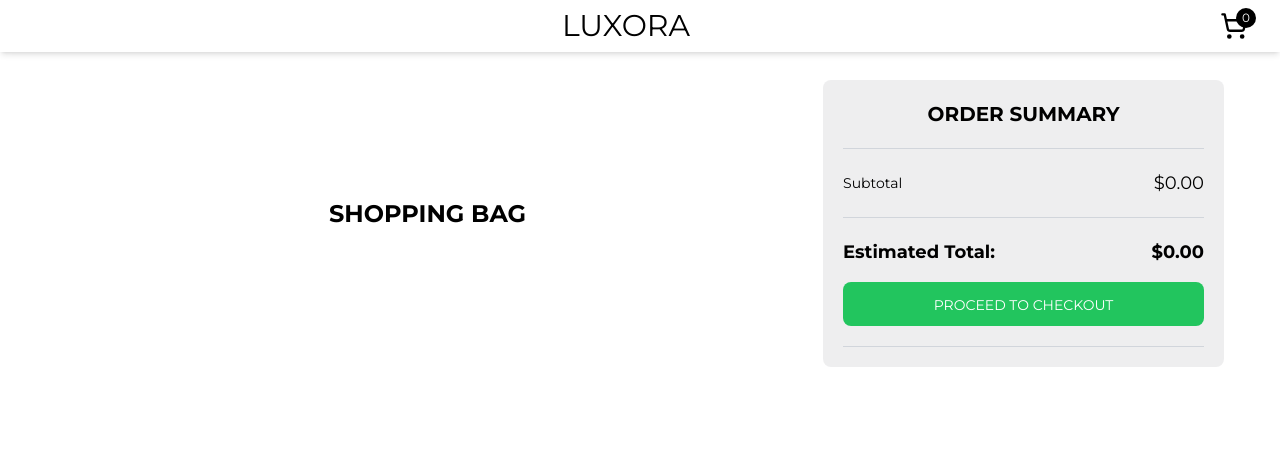
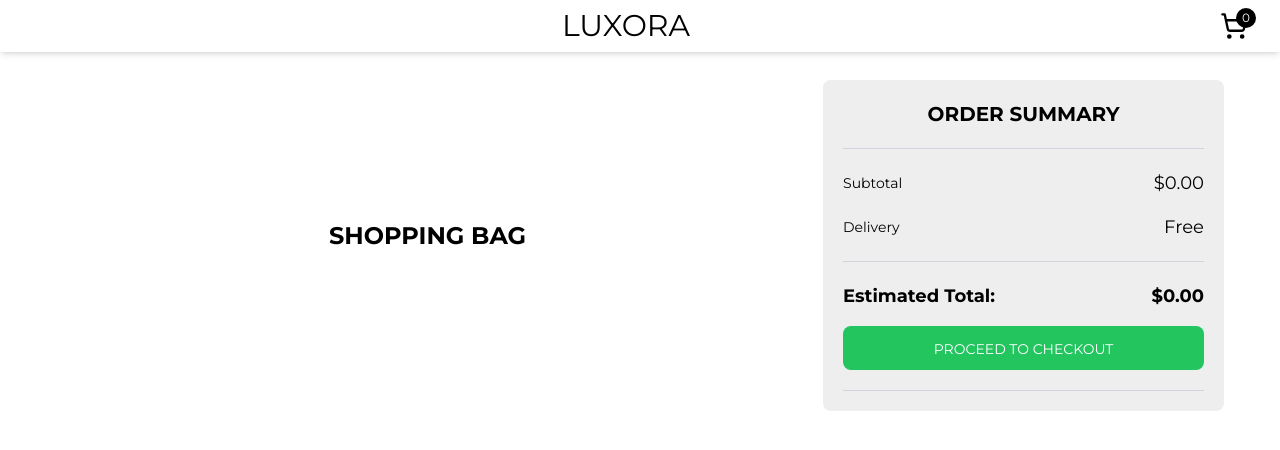
Before and after one commit to codewilson64/luxora, a React (Vite) app: page /cart in a window 1280 px wide. Shown: the top 450 px of the page. Built offline with nearby package versions, Linux system fonts and the light colour scheme.

Commit message:
add text

```diff
--- a/src/components/CheckoutBox.jsx
+++ b/src/components/CheckoutBox.jsx
@@ -10,13 +10,25 @@
             <h1 className="text-xl text-center font-bold text-black uppercase">order summary</h1>
           </div>
 
-          <div className='flex items-center justify-between font-normal text-black py-5 border-b border-gray-300'>
-            <div className='text-sm'>
-              <p>Subtotal</p>
+          <div className='flex flex-col gap-4 font-normal text-black py-5 border-b border-gray-300'>
+            <div className='flex items-center justify-between'>
+              <div className='text-sm'>
+                <p>Subtotal</p>
+              </div>
+
+              <div className='text-lg'>
+                <p>${subTotal.toFixed(2)}</p>
+              </div>
             </div>
 
-            <div className='text-lg'>
-              <p>${subTotal.toFixed(2)}</p>
+            <div className='flex items-center justify-between'>
+              <div className='text-sm'>
+                <p>Delivery</p>
+              </div>
+
+              <div className='text-lg'>
+                <p>Free</p>
+              </div>
             </div>
           </div>
 
```
